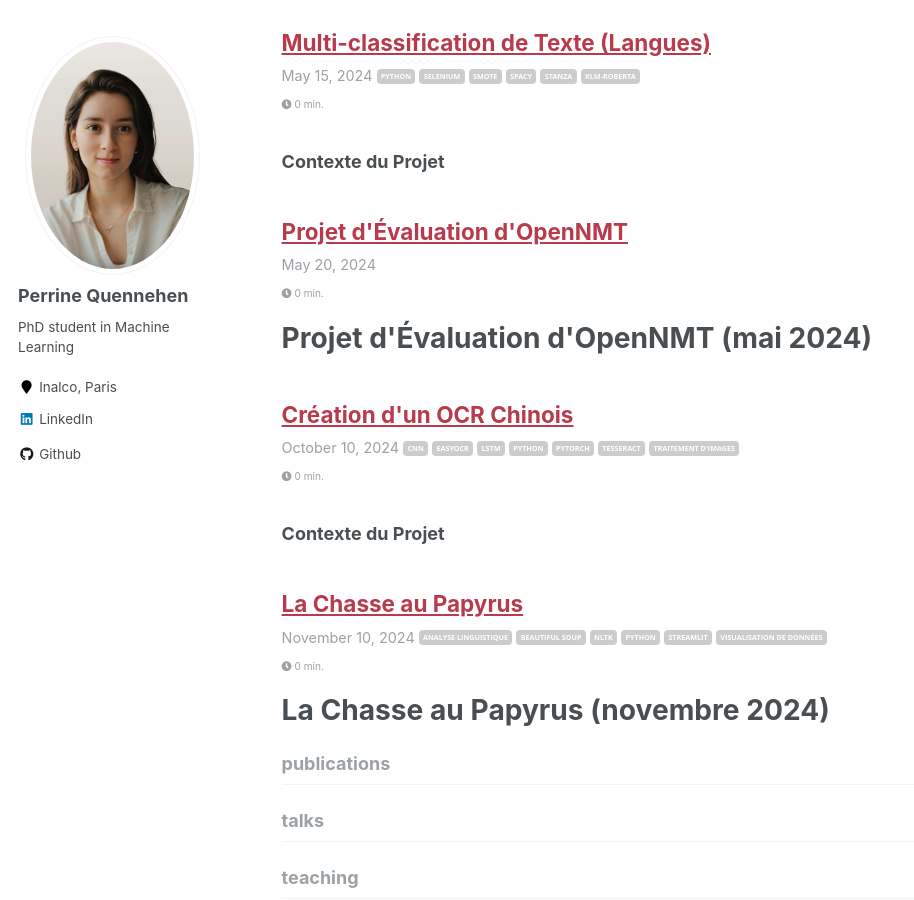
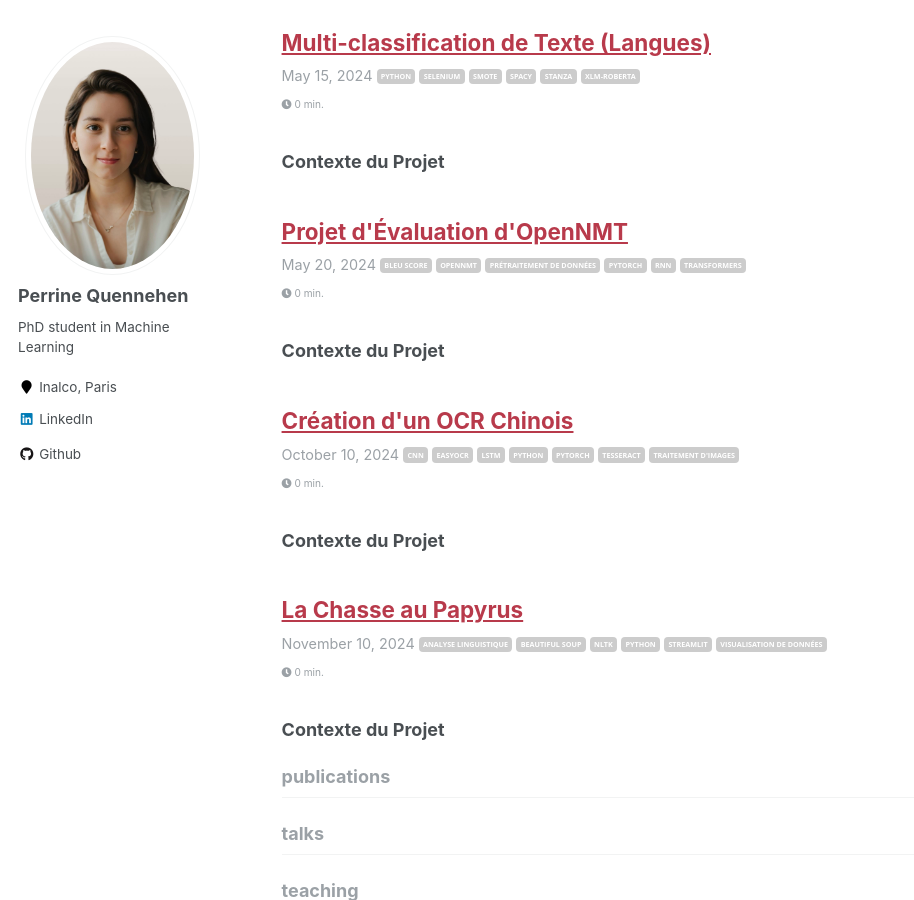
Before and after one commit to PerrineQhn/perrineqhn.github.io, a Jekyll site: the page built from _pages/collection-archive.html, in a window 1280 px wide and 900 px high, scrolled down 375 px. Shown: the whole window, without its empty margins (0-914 px from the left). Built offline with Jekyll 4.4.1, drawn with Linux system fonts in a browser that asks for light colours.

Commit message:
ajout portfolio

```diff
--- a/_portfolio/2024-05-20-evaluation-opennmt.md
+++ b/_portfolio/2024-05-20-evaluation-opennmt.md
@@ -1,10 +1,12 @@
 ---
 title: "Projet d'Évaluation d'OpenNMT"
 date: 2024-05-20
+collection: portfolio
+permalink: /portfolio/2024-05-20-evaluation-opennmt
 categories: [Projet Étudiant, Traduction Automatique, Deep Learning, Travail en Équipe]
+tags: [OpenNMT, RNN, Transformers, PyTorch, BLEU Score, Prétraitement de Données]
+description: "Évaluation comparative des performances de modèles RNNs et Transformers pour la traduction automatique, en utilisant OpenNMT et des corpus multilingues variés."
 ---
-
-# Projet d'Évaluation d'OpenNMT (mai 2024)
 
 ### Contexte du Projet
 
--- a/_portfolio/2024-11-10-chasse-au-papyrus.md
+++ b/_portfolio/2024-11-10-chasse-au-papyrus.md
@@ -7,8 +7,6 @@ categories: [Projet Étudiant, Web Scraping, Analyse de Corpus, Travail en Auton
 tags: [Python, Beautiful Soup, NLTK, Streamlit, Visualisation de Données, Analyse Linguistique]
 description: "Développement d'une application pour la collecte, le prétraitement et l'analyse de papyri égyptiens, incluant la reconnaissance d'entités nommées et la visualisation interactive des résultats."
 ---
-
-# La Chasse au Papyrus (novembre 2024)
 
 ### Contexte du Projet
 
```
